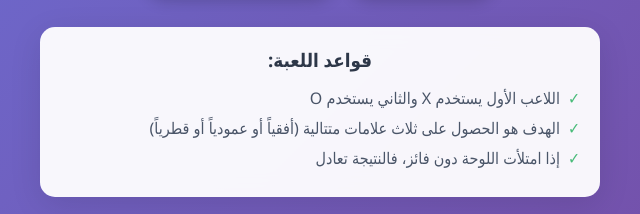
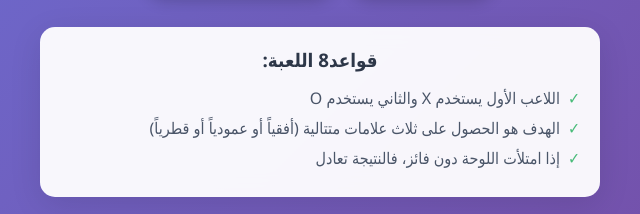
Before and after one commit to ll9x/TTT, a website: page index.html in a window 1280 px wide. Shown: the part 764-978 px from the top of the page, 320-960 px from the left. Drawn offline with Linux system fonts and the light colour scheme.

Commit message:
Update index.html

```diff
--- a/index.html
+++ b/index.html
@@ -57,7 +57,7 @@
 
         <footer>
             <div class="game-rules">
-                <h3>قواعد اللعبة:</h3>
+                <h3>قواعد8 اللعبة:</h3>
                 <ul>
                     <li>اللاعب الأول يستخدم X والثاني يستخدم O</li>
                     <li>الهدف هو الحصول على ثلاث علامات متتالية (أفقياً أو عمودياً أو قطرياً)</li>
```
